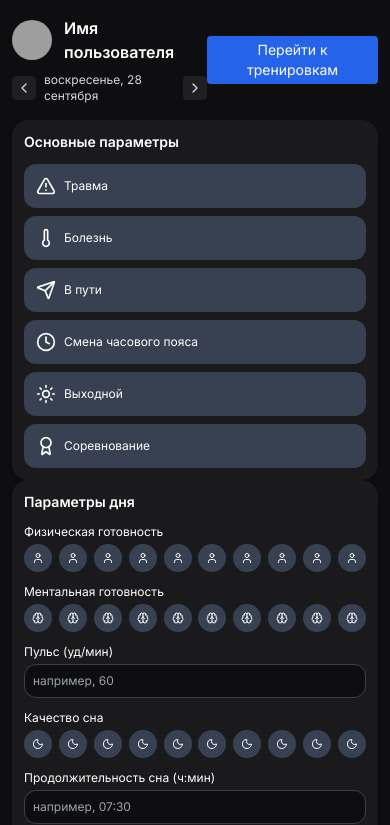
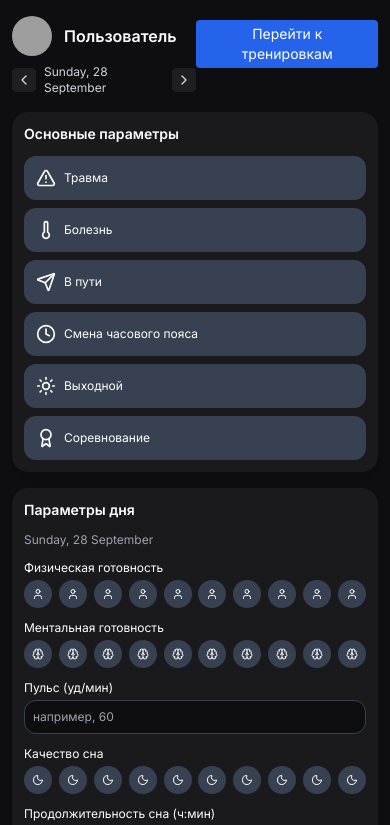
Before and after one commit to mbaliabin/dagbook-test, a React (Vite) app in the folder fasx-frontend/: page /daily in a window 390 px wide. Shown: the top 825 px of the page. Built offline with nearby package versions, Linux system fonts and the light colour scheme; grey boxes are pictures that could not be loaded.

Commit message:
Доработка DailyParametersMobile.tsx 6

```diff
--- a/fasx-frontend/src/pages/DailyParametersMobile.tsx
+++ b/fasx-frontend/src/pages/DailyParametersMobile.tsx
@@ -4,8 +4,6 @@ import {
   ChevronLeft, ChevronRight
 } from "lucide-react";
 import dayjs from "dayjs";
-import 'dayjs/locale/ru'; // для русской локали
-dayjs.locale('ru');
 
 export default function DailyParametersMobile() {
   const [mainParam, setMainParam] = useState<string | null>(null);
@@ -15,8 +13,7 @@ export default function DailyParametersMobile() {
   const [pulse, setPulse] = useState("");
   const [sleepDuration, setSleepDuration] = useState("");
   const [comment, setComment] = useState("");
-
-  // Навигация по дням
+  const [name, setName] = useState("Пользователь");
   const [selectedDate, setSelectedDate] = useState(dayjs());
 
   useEffect(() => {
@@ -31,6 +28,10 @@ export default function DailyParametersMobile() {
       setSleepDuration(data.sleepDuration || "");
       setComment(data.comment || "");
     }
+
+    // Получаем имя пользователя (например, через API или локальное хранилище)
+    const profile = localStorage.getItem("profileName");
+    if (profile) setName(profile);
   }, []);
 
   const handleSave = () => {
@@ -39,24 +40,18 @@ export default function DailyParametersMobile() {
     alert("Данные сохранены ✅");
   };
 
+  const prevDay = () => setSelectedDate(selectedDate.subtract(1, "day"));
+  const nextDay = () => setSelectedDate(selectedDate.add(1, "day"));
+
   const renderTenButtons = (value: number, setValue: (val: number) => void, Icon: React.FC<React.SVGProps<SVGSVGElement>>) => (
     <div className="flex justify-between flex-wrap gap-1">
       {[...Array(10)].map((_, i) => (
         <button
           key={i}
           onClick={() => setValue(i + 1)}
-          className={`
-            w-7 h-7 sm:w-8 sm:h-8 md:w-10 md:h-10
-            rounded-full flex items-center justify-center transition
-            ${i < value ? "bg-blue-500 shadow-md scale-105" : "bg-gray-700"}
-          `}
+          className={`w-7 h-7 sm:w-8 sm:h-8 md:w-10 md:h-10 rounded-full flex items-center justify-center transition ${i < value ? "bg-blue-500 shadow-md scale-105" : "bg-gray-700"}`}
         >
-          <Icon
-            className={`w-3 h-3 sm:w-4 sm:h-4 md:w-5 md:h-5`}
-            fill={i < value ? "#fff" : "none"}
-            stroke="#fff"
-            strokeWidth={2}
-          />
+          <Icon className={`w-3 h-3 sm:w-4 sm:h-4 md:w-5 md:h-5`} fill={i < value ? "#fff" : "none"} stroke="#fff" strokeWidth={2} />
         </button>
       ))}
     </div>
@@ -77,42 +72,41 @@ export default function DailyParametersMobile() {
     </button>
   );
 
-  const prevDay = () => setSelectedDate(prev => prev.subtract(1, "day"));
-  const nextDay = () => setSelectedDate(prev => prev.add(1, "day"));
+  const todayFormatted = selectedDate.format("dddd, DD MMMM");
 
   return (
     <div className="min-h-screen bg-[#0e0e10] text-white px-3 sm:px-4 py-4 sm:py-6">
 
-      {/* Верхний блок с аватаром и кнопкой тренировки */}
-      <div className="flex items-center justify-between mb-4">
+      {/* Верхний блок с аватаром, именем и кнопкой перехода к тренировкам */}
+      <div className="flex items-start justify-between mb-4">
         <div className="flex flex-col">
           <div className="flex items-center gap-3">
             <img src="/profile.jpg" alt="Avatar" className="w-10 h-10 rounded-full" />
-            <h2 className="text-base font-semibold">Имя пользователя</h2>
+            <h2 className="text-base font-semibold">{name}</h2>
           </div>
-
           {/* Компактная навигация по дням под именем */}
           <div className="flex items-center gap-2 mt-2 text-xs text-gray-300">
             <button onClick={prevDay} className="p-1 rounded bg-[#1f1f22]">
               <ChevronLeft className="w-4 h-4" />
             </button>
-            <span>{selectedDate.format("dddd, DD MMMM")}</span>
+            <span>{todayFormatted}</span>
             <button onClick={nextDay} className="p-1 rounded bg-[#1f1f22]">
               <ChevronRight className="w-4 h-4" />
             </button>
           </div>
         </div>
 
+        {/* Кнопка перехода к тренировкам */}
         <button
           onClick={() => window.location.href = "/profile"}
-          className="bg-blue-600 hover:bg-blue-700 text-white px-3 py-1 rounded text-sm"
+          className="bg-blue-600 hover:bg-blue-700 text-white px-3 py-1 rounded text-sm mt-1"
         >
           Перейти к тренировкам
         </button>
       </div>
 
       {/* Основные параметры */}
-      <div className="bg-[#1a1a1d] p-3 sm:p-4 rounded-2xl shadow-md space-y-3 sm:space-y-4">
+      <div className="bg-[#1a1a1d] p-3 sm:p-4 rounded-2xl shadow-md space-y-3 sm:space-y-4 mb-4">
         <h2 className="text-white text-sm sm:text-lg font-semibold">Основные параметры</h2>
         <div className="space-y-2 sm:space-y-3">
           {renderSingleSelectButton("skadet", "Травма", AlertTriangle, "bg-red-600")}
@@ -127,6 +121,7 @@ export default function DailyParametersMobile() {
       {/* Параметры дня */}
       <div className="bg-[#1a1a1d] p-3 sm:p-4 rounded-2xl shadow-md space-y-3 sm:space-y-4">
         <h2 className="text-white text-sm sm:text-lg font-semibold">Параметры дня</h2>
+        <p className="text-gray-400 text-xs sm:text-sm capitalize">{todayFormatted}</p>
 
         <div className="space-y-1 sm:space-y-2">
           <p className="text-xs sm:text-sm">Физическая готовность</p>
```
